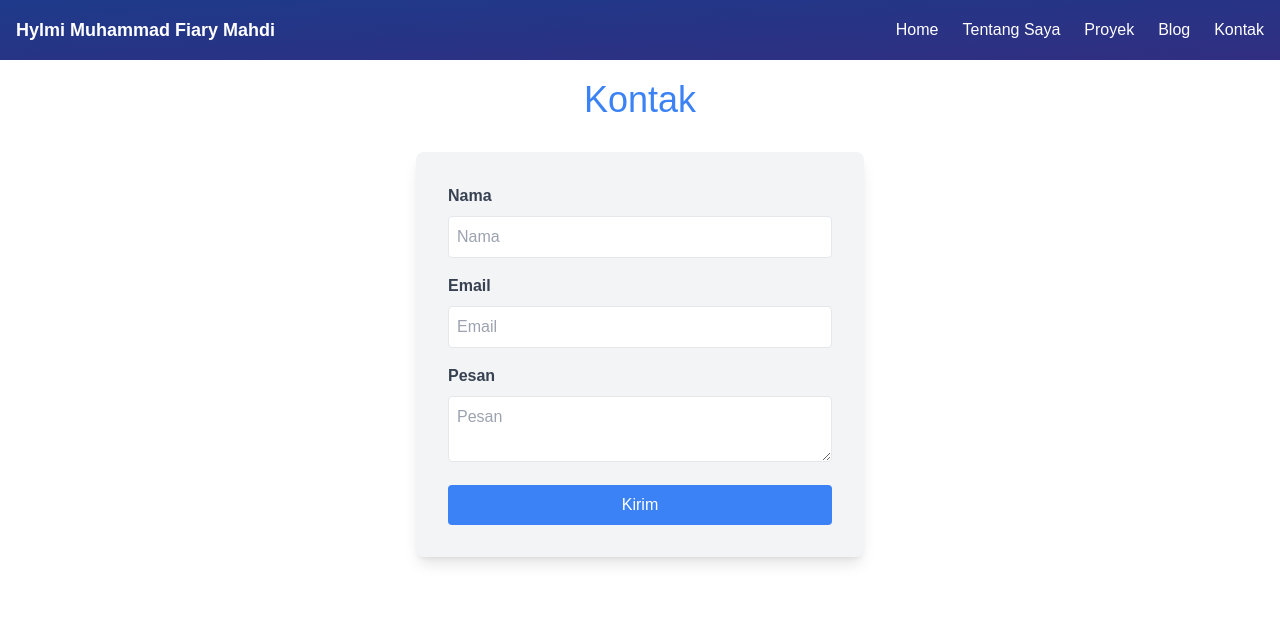
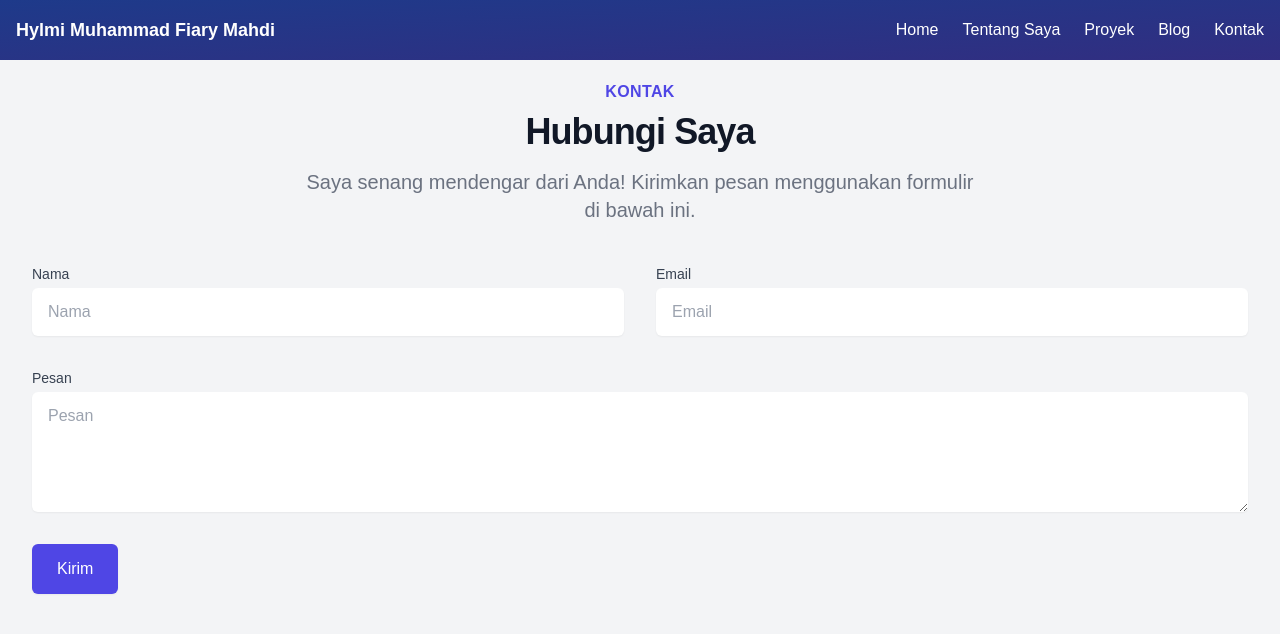
Before and after one commit to hylmithecoder/My-Portofolio, a React (Create React App) app: page /contact in a window 1280 px wide. Shown: the top 634 px of the page. Built offline with nearby package versions, Linux system fonts and the light colour scheme; a web font is replaced by a local one.

Commit message:
Portofolio Hylmi 1.0

```diff
--- a/src/pages/Contact.jsx
+++ b/src/pages/Contact.jsx
@@ -14,70 +14,105 @@ const Contact = () => {
     e.preventDefault();
     setIsSubmitting(true);
 
-    emailjs.send('service_0oaclmm', 'template_yagblvk', formData, '5nWCVGXgHMoX4OgCH')
+    const btn = document.getElementById('button');
+    btn.value = 'Sending...';
+
+    const serviceID = 'service_0oaclmm';
+    const templateID = 'template_yagblvk';
+    const userID = '5nWCVGXgHMoX4OgCH';
+
+    emailjs.sendForm(serviceID, templateID, '#contact-form', userID)
       .then((response) => {
         console.log('SUCCESS!', response.status, response.text);
         setSuccessMessage('Pesan berhasil dikirim!');
         setFormData({ name: '', email: '', message: '' });
+        btn.value = 'Send Email';
         setIsSubmitting(false);
       }, (error) => {
         console.error('FAILED...', error);
         alert('Terjadi kesalahan. Silakan coba lagi.');
+        btn.value = 'Send Email';
         setIsSubmitting(false);
       });
   };
 
   return (
-    <section id="contact" className="py-20 bg-white">
-      <h2 className="text-4xl text-center text-blue-500 mb-8">Kontak</h2>
-      <form id="contact-form" onSubmit={handleSubmit} className="max-w-md mx-auto bg-gray-100 p-8 rounded-lg shadow-lg">
-        <div className="mb-4">
-          <label htmlFor="name" className="block text-gray-700 font-bold mb-2">Nama</label>
+    <section id="contact" className="py-20 bg-gray-100">
+      <div className="max-w-7xl mx-auto px-4 sm:px-6 lg:px-8">
+        <div className="lg:text-center">
+          <h2 className="text-base text-indigo-600 font-semibold tracking-wide uppercase">Kontak</h2>
+          <p className="mt-2 text-3xl leading-8 font-extrabold tracking-tight text-gray-900 sm:text-4xl">
+            Hubungi Saya
+          </p>
+          <p className="mt-4 max-w-2xl text-xl text-gray-500 lg:mx-auto">
+            Saya senang mendengar dari Anda! Kirimkan pesan menggunakan formulir di bawah ini.
+          </p>
+        </div>
+        <div className="mt-10">
+          <form id="contact-form" onSubmit={handleSubmit} className="space-y-8">
+            <div className="grid grid-cols-1 gap-y-6 sm:grid-cols-2 sm:gap-x-8">
+              <div>
+                <label htmlFor="name" className="block text-sm font-medium text-gray-700">Nama</label>
+                <div className="mt-1">
                   <input
                     type="text"
                     name="name"
                     id="name"
+                    autoComplete="name"
                     placeholder="Nama"
                     value={formData.name}
                     onChange={handleChange}
                     required
-            className="w-full p-2 border rounded focus:outline-none focus:ring-2 focus:ring-blue-500"
+                    className="py-3 px-4 block w-full shadow-sm focus:ring-indigo-500 focus:border-indigo-500 border-gray-300 rounded-md"
                   />
                 </div>
-        <div className="mb-4">
-          <label htmlFor="email" className="block text-gray-700 font-bold mb-2">Email</label>
+              </div>
+              <div>
+                <label htmlFor="email" className="block text-sm font-medium text-gray-700">Email</label>
+                <div className="mt-1">
                   <input
                     type="email"
                     name="email"
                     id="email"
+                    autoComplete="email"
                     placeholder="Email"
                     value={formData.email}
                     onChange={handleChange}
                     required
-            className="w-full p-2 border rounded focus:outline-none focus:ring-2 focus:ring-blue-500"
+                    className="py-3 px-4 block w-full shadow-sm focus:ring-indigo-500 focus:border-indigo-500 border-gray-300 rounded-md"
                   />
                 </div>
-        <div className="mb-4">
-          <label htmlFor="message" className="block text-gray-700 font-bold mb-2">Pesan</label>
+              </div>
+            </div>
+            <div>
+              <label htmlFor="message" className="block text-sm font-medium text-gray-700">Pesan</label>
+              <div className="mt-1">
                 <textarea
                   name="message"
                   id="message"
+                  rows="4"
                   placeholder="Pesan"
                   value={formData.message}
                   onChange={handleChange}
                   required
-            className="w-full p-2 border rounded focus:outline-none focus:ring-2 focus:ring-blue-500"
+                  className="py-3 px-4 block w-full shadow-sm focus:ring-indigo-500 focus:border-indigo-500 border-gray-300 rounded-md"
                 ></textarea>
               </div>
+            </div>
+            <div>
               <button
+                id="button"
                 type="submit"
-          className="w-full bg-blue-500 text-white p-2 rounded hover:bg-blue-600 transition-all duration-200"
+                className="inline-flex justify-center py-3 px-6 border border-transparent shadow-sm text-base font-medium rounded-md text-white bg-indigo-600 hover:bg-indigo-700 focus:outline-none focus:ring-2 focus:ring-offset-2 focus:ring-indigo-500"
                 disabled={isSubmitting}
               >
                 {isSubmitting ? 'Mengirim...' : 'Kirim'}
               </button>
               {successMessage && <p className="text-green-500 mt-4">{successMessage}</p>}
+            </div>
           </form>
+        </div>
+      </div>
     </section>
   );
 };
```
Lines whose indentation alone changed are shown as unchanged.
